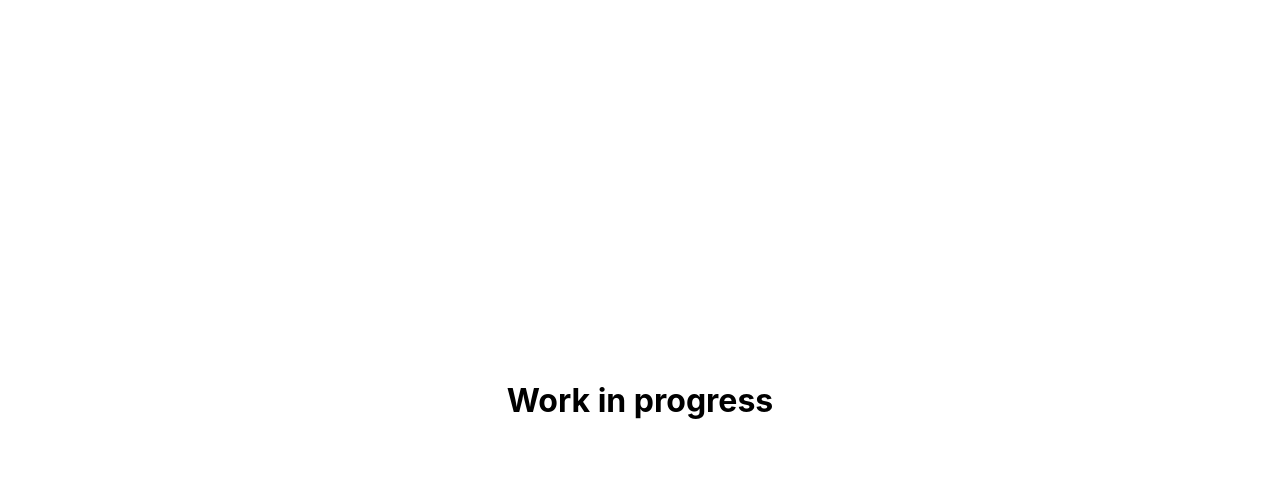
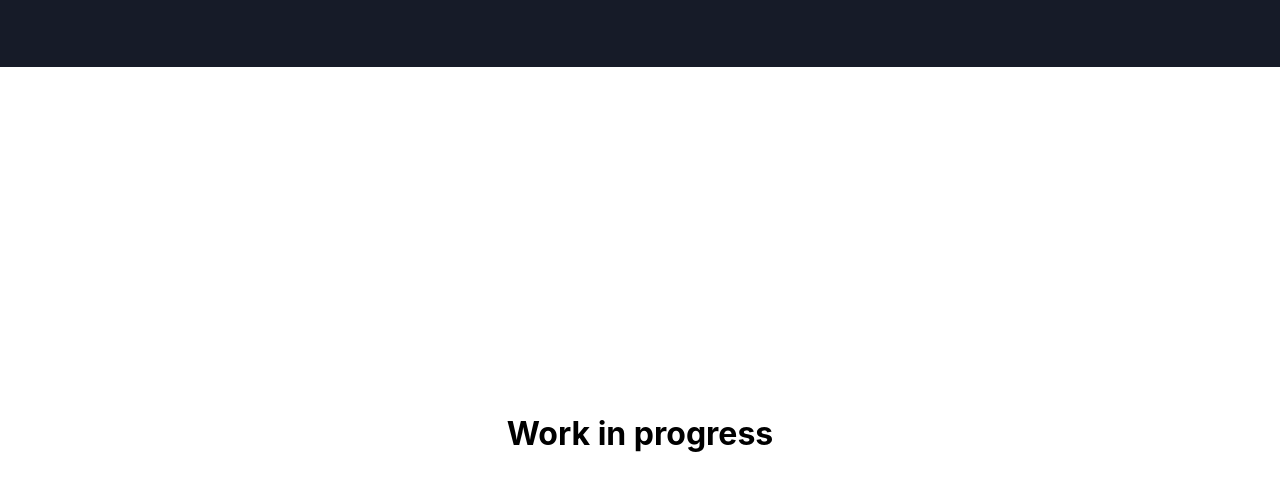
Before and after one commit to josefelippe45/react-crud-ts, a React (Create React App) app: page / in a window 1280 px wide. Shown: the top 490 px of the page. Built offline with nearby package versions, Linux system fonts and the light colour scheme.

Commit message:
feat: header

```diff
--- a/src/App.tsx
+++ b/src/App.tsx
@@ -1,8 +1,13 @@
 import React from 'react';
 import Routes from 'routes';
+import Header from 'components/Header';
 
 function App() {
-  return <Routes />;
+  return (
+    <>
+      <Header /> <Routes />
+    </>
+  );
 }
 
 export default App;
--- /dev/null
+++ b/src/components/Header/index.tsx
@@ -0,0 +1,7 @@
+import React, { FC } from 'react';
+import { Container } from './styles';
+const Header: FC = () => {
+  return <Container></Container>;
+};
+
+export default Header;
--- /dev/null
+++ b/src/components/Header/styles.ts
@@ -0,0 +1,8 @@
+import styled from 'styled-components';
+
+export const Container = styled.header`
+  display: flex;
+  height: 67px;
+  width: 100%;
+  background: #161b28;
+`;
--- a/src/pages/Landing/index.tsx
+++ b/src/pages/Landing/index.tsx
@@ -1,10 +1,12 @@
 import React, { FC } from 'react';
-import { Container } from './styles';
+import { Container, Banner } from './styles';
 
 const Landing: FC = () => {
   return (
     <Container>
-      <h1>Work in progress</h1>
+      <Banner>
+        <h1>Work in progress</h1>
+      </Banner>
     </Container>
   );
 };
--- a/src/pages/Landing/styles.ts
+++ b/src/pages/Landing/styles.ts
@@ -1,9 +1,14 @@
 import styled from 'styled-components';
 
 export const Container = styled.div`
-    display: flex;
-    justify-content: center;
-    align-items: center;
-    width: 100vw;
-    height: 100vh;
+  display: flex;
+  justify-content: center;
+  align-items: center;
+  width: 100vw;
 `;
+export const Banner = styled.div`
+  height: calc(100vh - 67px);
+  display: flex;
+  justify-content: center;
+  align-items: center;
+`;
```
